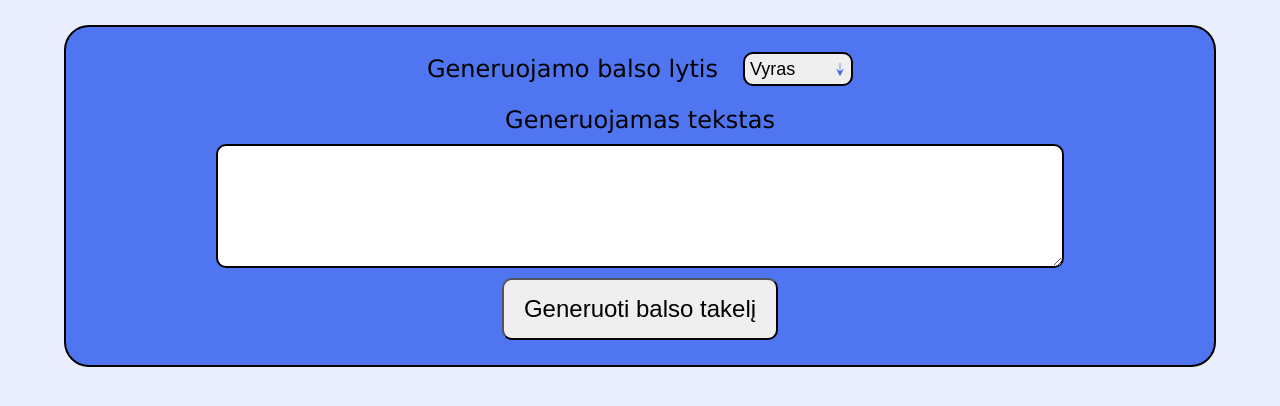
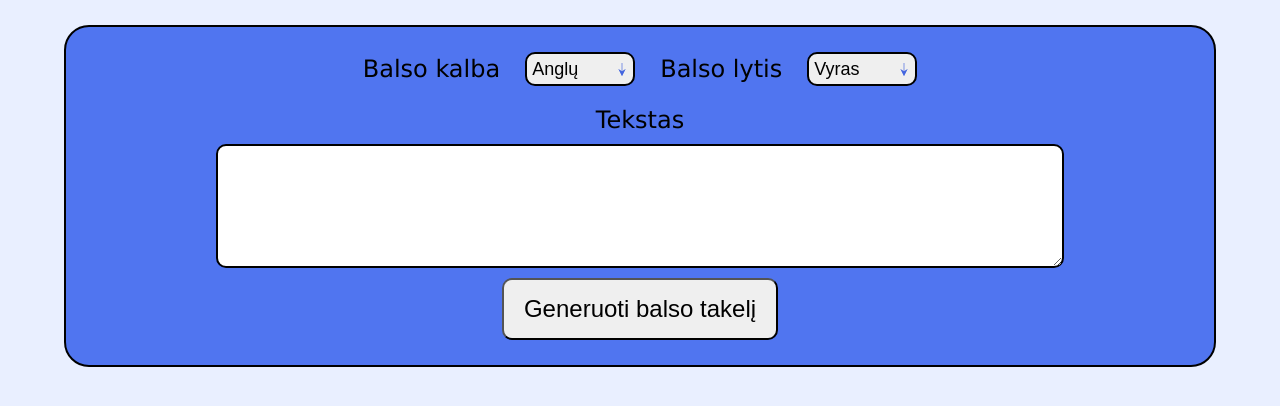
Before and after one commit to ArminasAcas/Text-To-Speech-Web-App, a React (Vite) app: page / in a window 1280 px wide. Shown: the top 406 px of the page. Built offline with nearby package versions, Linux system fonts and the light colour scheme.

Commit message:
added extra functionality

```diff
--- a/src/components/TextToSpeechComponent.tsx
+++ b/src/components/TextToSpeechComponent.tsx
@@ -5,12 +5,17 @@ export default function TextToSpeech() {
 
     const [gender, setGender] = useState("Male");
     const [text, setText] = useState("");
+    const [language, setLanguage] = useState("English");
+    const [warning, setWarning] = useState(false);
 
-    function handleClick() {
-        if(text)
+    function handleClick(e: React.MouseEvent<HTMLButtonElement, MouseEvent>) {
+        e.preventDefault();
+
+        if(text && text.length > 0)
         {
             const FormData = {
                 text: text,
+                language: language,
                 gender: gender
             };
 
@@ -23,24 +28,41 @@ export default function TextToSpeech() {
                 body: JSON.stringify({FormData}),
             })
             .then((res) => res.json ());
+
+            if(warning) setWarning(false);
         }
+        else if (!warning) setWarning(true);
     };
 
     return (
         <>
         <form className="generation-form">
             <div className="generation-form__options">
-                <label htmlFor="gender">Generuojamo balso lytis</label>
-                <select onChange={e => {setGender(e.target.value)}} className="generation-form__select" id="gender">
-                    <option value="MALE">Vyras</option>
-                    <option value="FEMALE">Moteris</option>
-                    <option value="NEUTRAL">Neutralus</option>
+                <label htmlFor="language">Balso kalba</label>
+                <select onChange={e => {setLanguage(e.target.value)}} className="generation-form__select" id="language">
+                    <option value="English">Anglų</option>
+                    <option value="Lithuanian">Lietuvių</option>
                 </select>
+
+                {language === "English" ?
+                (
+                    <>
+                        <label htmlFor="gender">Balso lytis</label>
+                        <select onChange={e => {setGender(e.target.value)}} className="generation-form__select" id="gender">
+                        <option value="MALE">Vyras</option>
+                        <option value="FEMALE">Moteris</option>
+                        </select>
+                    </>
+                ) : null}
+
             </div>
 
             <div className="generation-form__text-block">
-                <label htmlFor="text">Generuojamas tekstas</label>
-                <textarea onChange={e => {setText(e.target.value)}} className="generation-form__text-area" id="text"></textarea>
+                <div>
+                    <label htmlFor="text">Tekstas</label>
+                    {warning ? <span className="generation-form__warning"> [Tusčias teksto laukas !]</span> : null}
+                </div>
+                <textarea onChange={e => {setText(e.target.value)}} maxLength={300} className="generation-form__text-area" id="text"></textarea>
                 <button className="generation-form__button" onClick={handleClick} >Generuoti balso takelį</button>
             </div>
         </form>
--- a/src/css/TextToSpeechComponent.css
+++ b/src/css/TextToSpeechComponent.css
@@ -58,6 +58,13 @@
     font-family:'Lucida Sans', 'Lucida Sans Regular', 'Lucida Grande', 'Lucida Sans Unicode', Geneva, Verdana, sans-serif
 }
 
+.generation-form__warning {
+   color: rgb(255, 187, 0);
+   font-size: small;
+   font-weight: bold;
+   border-radius: 25px;
+}
+
 .generation-form__button {
     border-radius: 10px;
     max-width: 300px;
```
